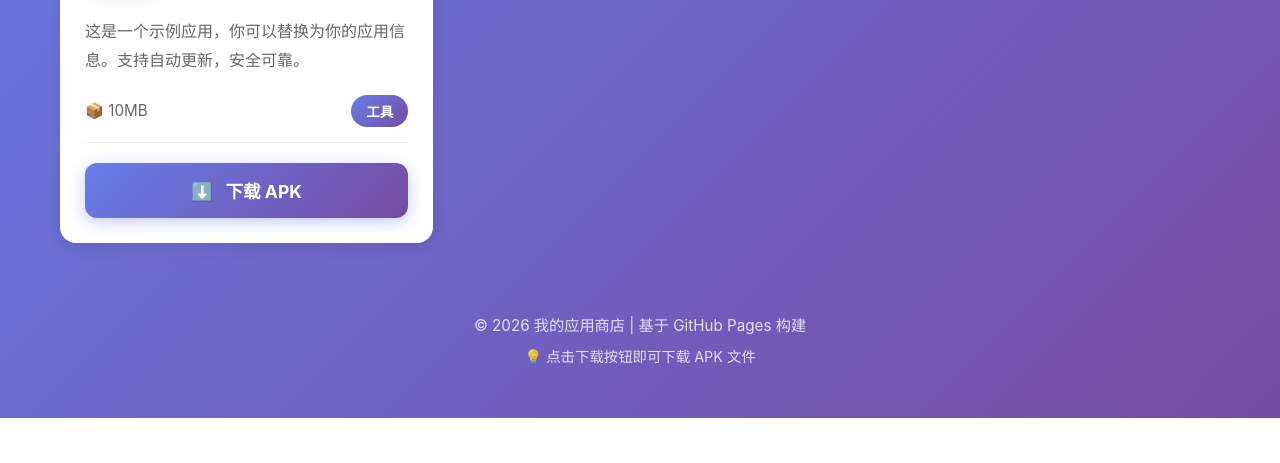
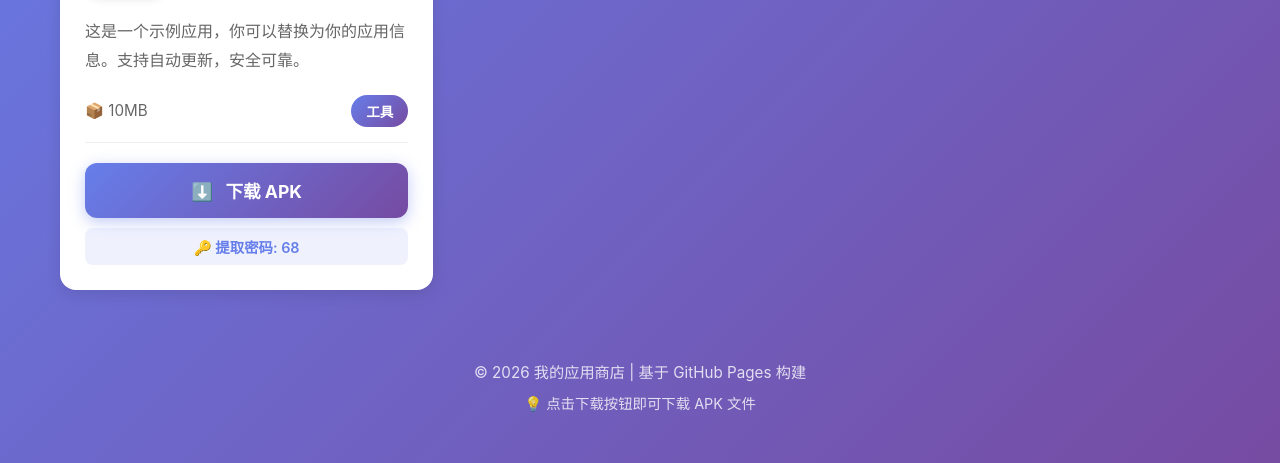
Before and after one commit to hanlaisheng/app-store, a website: page app.html in a window 1280 px wide. Shown: the part 382-845 px from the top of the page. Before the commit the page ends 800 px from the top, so only its background shows below. Drawn offline with Linux system fonts and the light colour scheme.

Commit message:
Update download to lanzou cloud

```diff
--- a/app.html
+++ b/app.html
@@ -184,6 +184,18 @@
             margin-top: 10px;
         }
 
+        /* 密码提示 */
+        .password-tip {
+            text-align: center;
+            color: #667eea;
+            font-size: 0.9rem;
+            margin-top: 10px;
+            font-weight: 600;
+            background: rgba(102, 126, 234, 0.1);
+            padding: 8px 15px;
+            border-radius: 8px;
+        }
+
         /* 加载状态 */
         .loading {
             text-align: center;
@@ -287,7 +299,8 @@
                 icon: '📱',
                 size: '10MB',
                 category: '工具',
-                downloadUrl: `https://github.com/${GITHUB_REPO}/releases/latest/download/app-release.apk`,
+                downloadUrl: 'https://wwbqy.lanzoub.com/ijaMz3p71v0d',
+                password: '68',
                 changelog: '初始版本发布'
             }
         ];
@@ -315,9 +328,10 @@
                         <span class="app-size">📦 ${app.size}</span>
                         <span class="app-category">${app.category}</span>
                     </div>
-                    <a href="${app.downloadUrl}" class="download-btn" onclick="trackDownload('${app.id}')">
+                    <a href="${app.downloadUrl}" class="download-btn" onclick="trackDownload('${app.id}')" target="_blank">
                         <span class="download-icon">⬇️</span> 下载 APK
                     </a>
+                    ${app.password ? `<p class="password-tip">🔑 提取密码: ${app.password}</p>` : ''}
                 </div>
             `).join('');
         }
```
